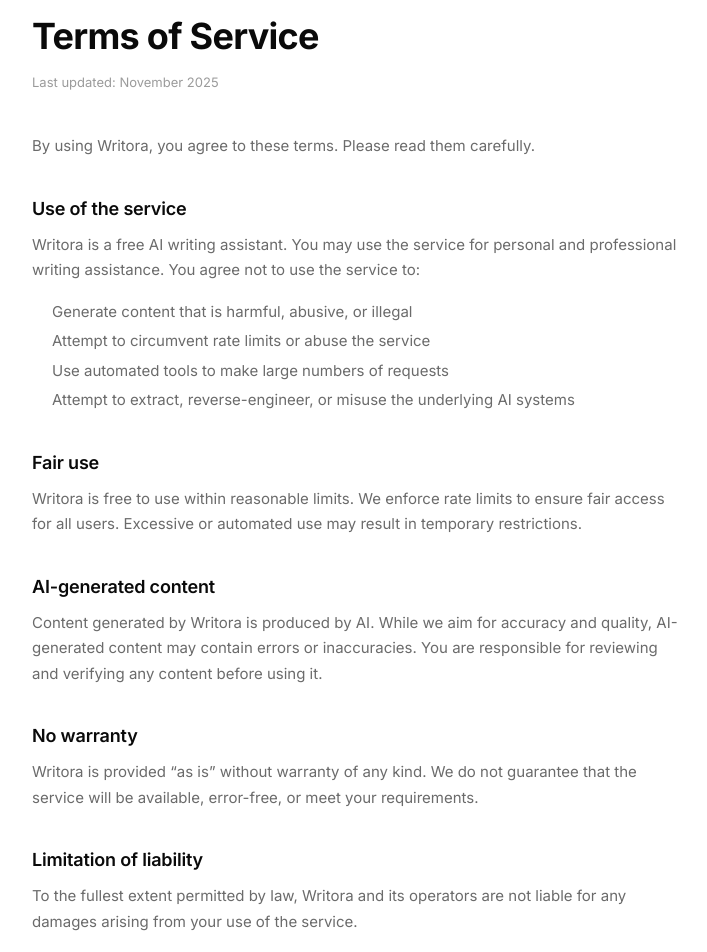
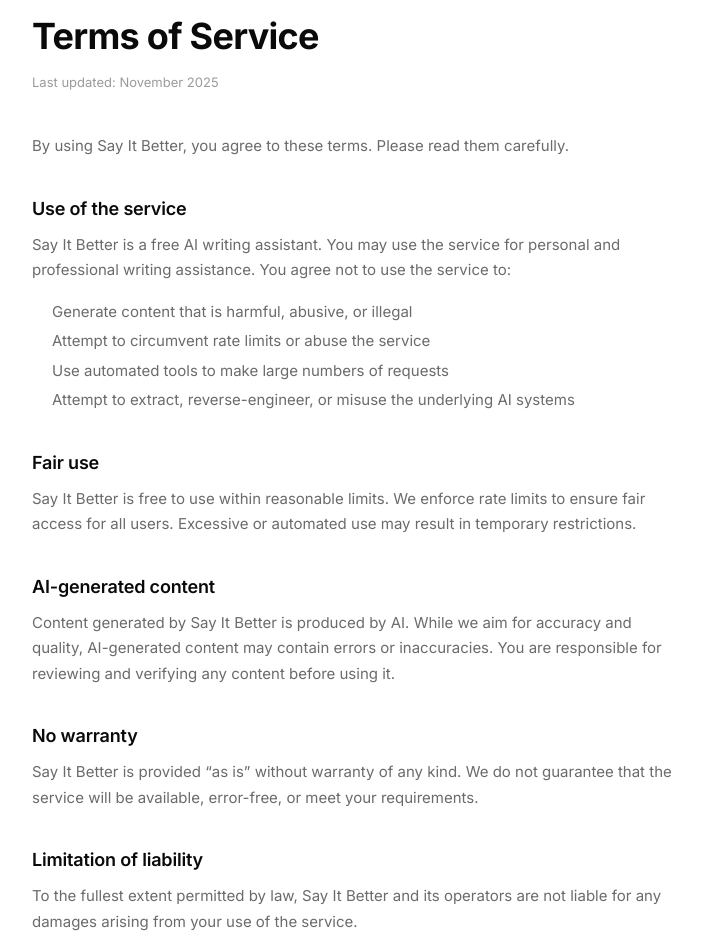
Before and after one commit to abdulwaarisinfo-dot/Project-, a Next.js app in the folder say-it-better/: page /terms in a window 1280 px wide. Shown: the part 100-1052 px from the top of the page, without its empty margins (284-991 px from the left). Built offline with nearby package versions, Linux system fonts and the light colour scheme; no server answers.

Commit message:
Update branding from Writora to Say It Better

```diff
--- a/say-it-better/app/terms/page.tsx
+++ b/say-it-better/app/terms/page.tsx
@@ -3,7 +3,7 @@ import Header from '@/components/layout/Header';
 
 export const metadata: Metadata = {
   title: 'Terms of Service',
-  description: 'Writora terms of service.',
+  description: 'Say It Better terms of service.',
   alternates: { canonical: '/terms' },
 };
 
@@ -17,12 +17,12 @@ export default function TermsPage() {
           <p className="page-date">Last updated: November 2025</p>
 
           <p>
-            By using Writora, you agree to these terms. Please read them carefully.
+            By using Say It Better, you agree to these terms. Please read them carefully.
           </p>
 
           <h2>Use of the service</h2>
           <p>
-            Writora is a free AI writing assistant. You may use the service for personal and
+            Say It Better is a free AI writing assistant. You may use the service for personal and
             professional writing assistance. You agree not to use the service to:
           </p>
           <ul>
@@ -34,27 +34,27 @@ export default function TermsPage() {
 
           <h2>Fair use</h2>
           <p>
-            Writora is free to use within reasonable limits. We enforce rate limits to ensure
+            Say It Better is free to use within reasonable limits. We enforce rate limits to ensure
             fair access for all users. Excessive or automated use may result in temporary
             restrictions.
           </p>
 
           <h2>AI-generated content</h2>
           <p>
-            Content generated by Writora is produced by AI. While we aim for accuracy and
+            Content generated by Say It Better is produced by AI. While we aim for accuracy and
             quality, AI-generated content may contain errors or inaccuracies. You are responsible
             for reviewing and verifying any content before using it.
           </p>
 
           <h2>No warranty</h2>
           <p>
-            Writora is provided &ldquo;as is&rdquo; without warranty of any kind. We do not
+            Say It Better is provided &ldquo;as is&rdquo; without warranty of any kind. We do not
             guarantee that the service will be available, error-free, or meet your requirements.
           </p>
 
           <h2>Limitation of liability</h2>
           <p>
-            To the fullest extent permitted by law, Writora and its operators are not liable
+            To the fullest extent permitted by law, Say It Better and its operators are not liable
             for any damages arising from your use of the service.
           </p>
 
```
